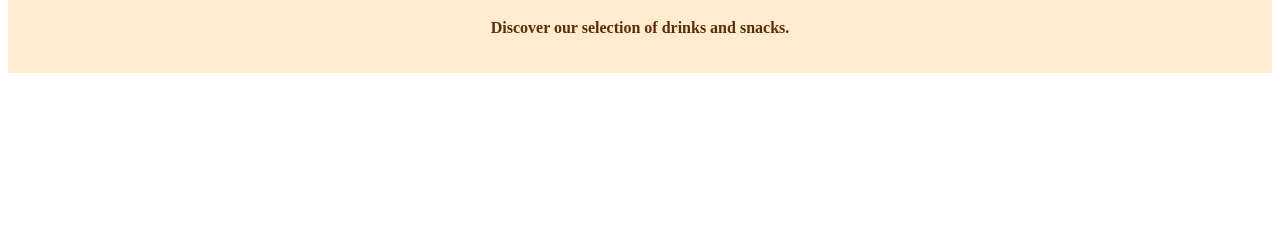
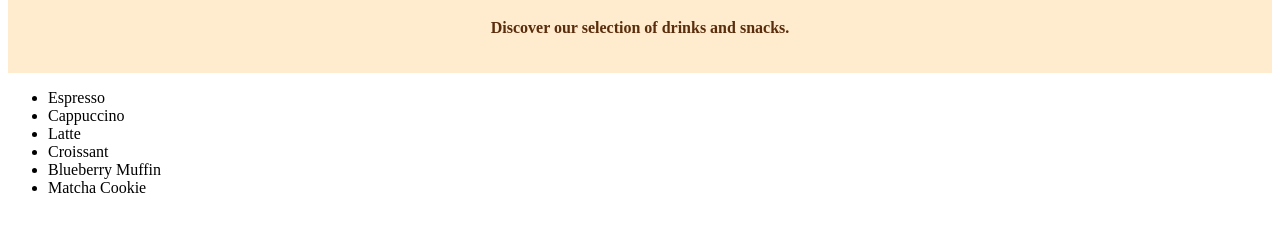
Before and after one commit to Do0ky/Mimo-FullStackProjects, a plain HTML site: page 03.HTML-CSS/index.html in a window 1280 px wide. Shown: the part 89-320 px from the top of the page. Drawn offline with Linux system fonts and the light colour scheme.

Commit message:
menu list added

```diff
--- a/03.HTML-CSS/index.html
+++ b/03.HTML-CSS/index.html
@@ -1,15 +1,28 @@
 <!DOCTYPE html>
 <html lang="en">
+
 <head>
   <meta charset="UTF-8">
   <meta name="viewport" content="width=device-width, initial-scale=1.0">
   <link rel="stylesheet" href="style.css">
   <title>Coffee Shop Menu</title>
 </head>
+
 <body>
   <div class="header">
     <h1>Bean & Brew Cafe</h1>
     <p>Discover our selection of drinks and snacks.</p>
   </div>
+
+  <ul class="menu-list">
+    <li>Espresso</li>
+    <li>Cappuccino</li>
+    <li>Latte</li>
+    <li>Croissant</li>
+    <li>Blueberry Muffin</li>
+    <li>Matcha Cookie</li>
+  </ul>
+
 </body>
+
 </html>
```
